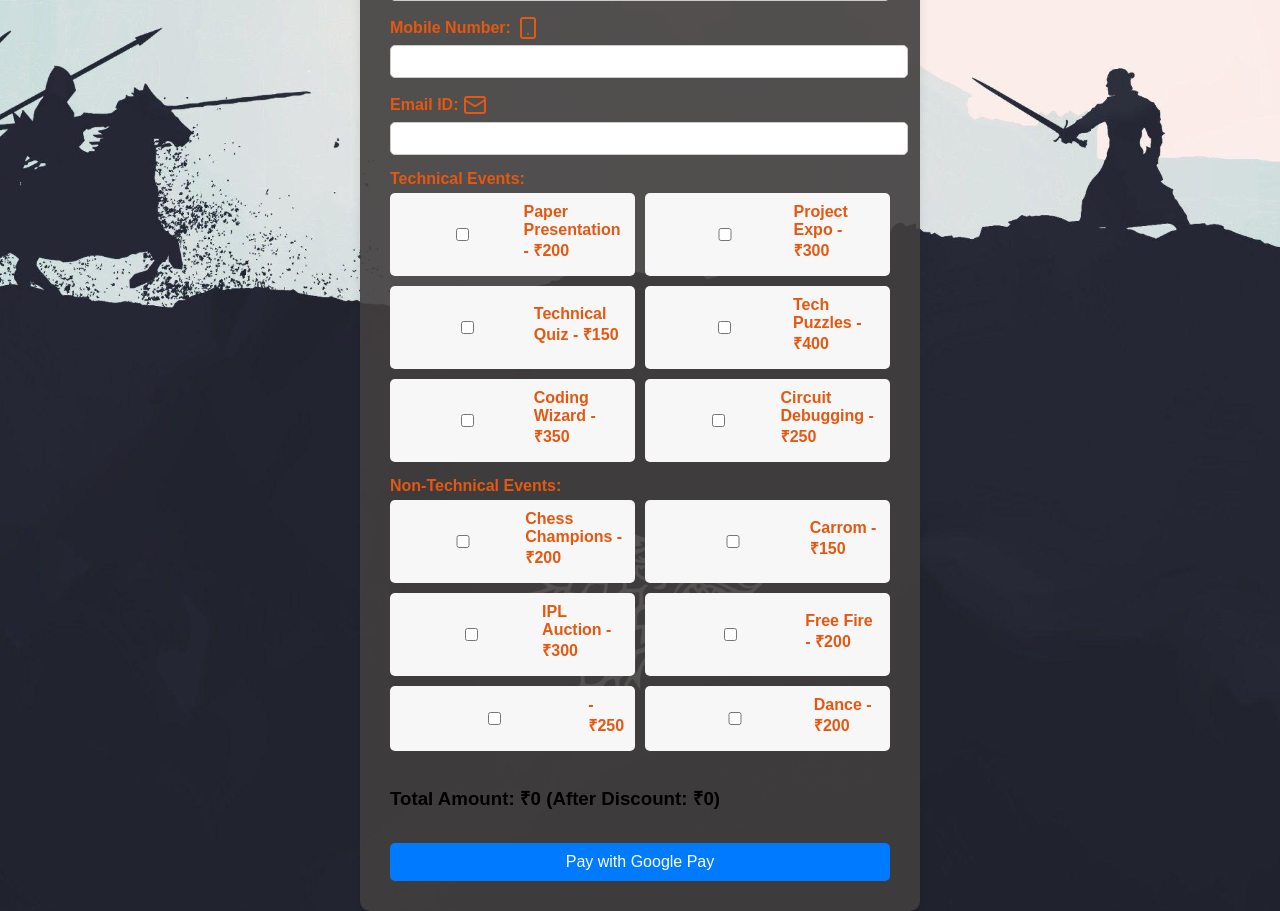
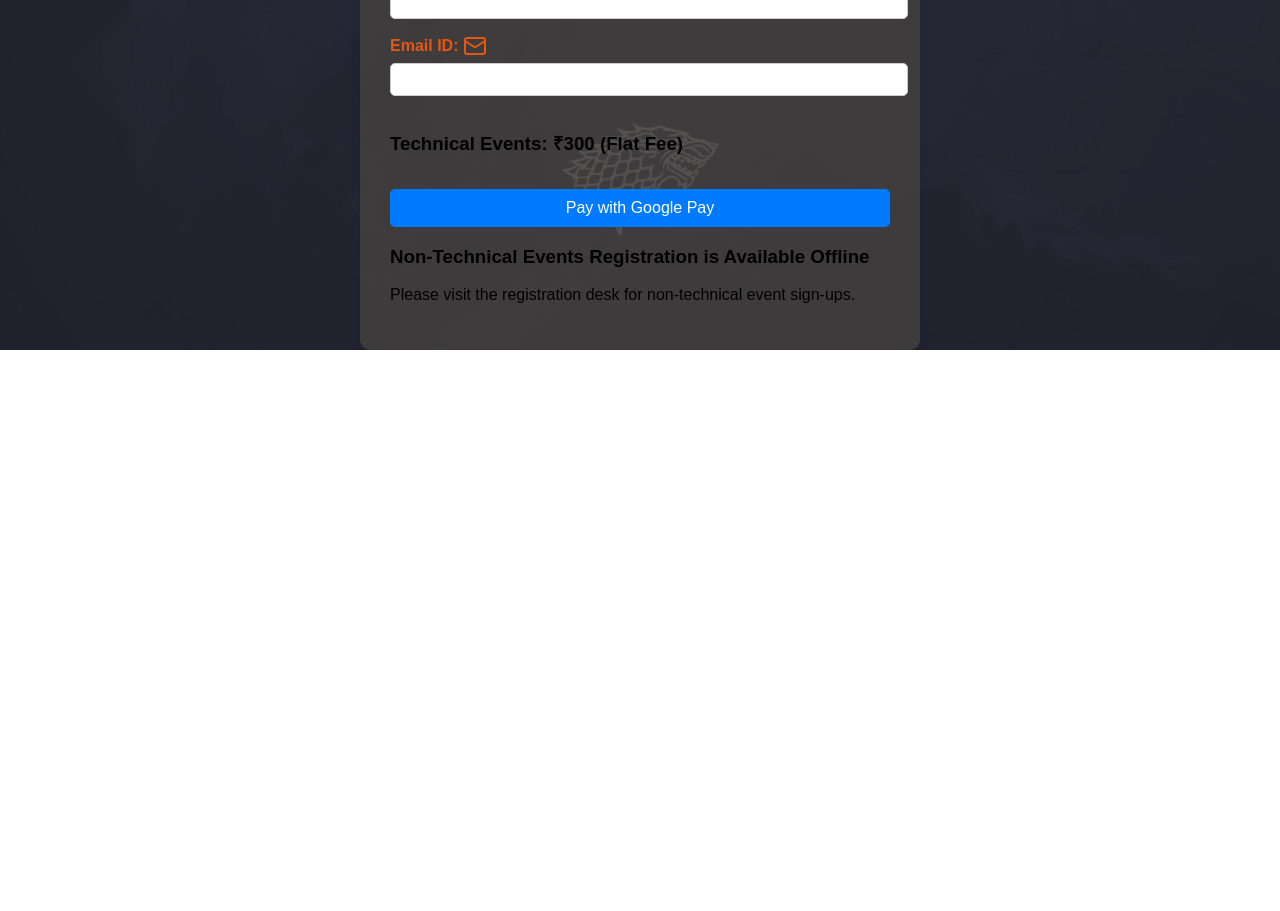
Before and after one commit to Ragul3504/eee_sympo_registraion_frontend, a React (Create React App) app: page / in a window 1280 px wide. Shown: the part 480-1391 px from the top of the page. After the commit the page ends 830 px from the top, so only its background shows below. Built offline with nearby package versions, Linux system fonts and the light colour scheme.

Commit message:
Initial commit

```diff
--- a/src/App.js
+++ b/src/App.js
@@ -2,23 +2,7 @@ import React, { useState } from "react";
 import "./App.css";
 import { Mail, Smartphone, User } from "lucide-react";
 
-const technicalEvents = [
-  { id: 1, name: "Paper Presentation", price: 200 },
-  { id: 2, name: "Project Expo", price: 300 },
-  { id: 3, name: "Technical Quiz", price: 150 },
-  { id: 4, name: "Tech Puzzles", price: 400 },
-  { id: 5, name: "Coding Wizard", price: 350 },
-  { id: 6, name: "Circuit Debugging", price: 250 },
-];
-
-const nonTechnicalEvents = [
-  { id: 7, name: "Chess Champions", price: 200 },
-  { id: 8, name: "Carrom ", price: 150 },
-  { id: 9, name: "IPL Auction", price: 300 },
-  { id: 10, name: "Free Fire", price: 200 },
-  { id: 11, name: "", price: 250 },
-  { id: 12, name: "Dance", price: 200 },
-];
+const eventPrice = 300; // Fixed price for all tech events
 
 function App() {
   const [formData, setFormData] = useState({
@@ -28,15 +12,11 @@ function App() {
     year: "",
     mobile: "",
     email: "",
-    selectedEvents: [],
-    totalAmount: 0,
+    totalAmount: eventPrice, // Always ₹300
   });
 
-  const [qrCodeURL, setQRCodeURL] = useState(""); // State to store QR code URL
+  const [qrCodeURL, setQRCodeURL] = useState("");
   const [loading, setLoading] = useState(false);
-
-  const eventFeeThreshold = 3; // Discount threshold
-  const discountRate = 0.1; // 10% discount
 
   const handleInputChange = (e) => {
     const { name, value } = e.target;
@@ -46,49 +26,11 @@ function App() {
     }));
   };
 
-  const handleEventSelection = (event) => {
-    const selectedEvent =
-      technicalEvents.concat(nonTechnicalEvents).find((ev) => ev.id === parseInt(event.target.value));
-    const isSelected = formData.selectedEvents.find((ev) => ev.id === selectedEvent.id);
-
-    if (isSelected) {
-      setFormData((prevData) => ({
-        ...prevData,
-        selectedEvents: prevData.selectedEvents.filter((ev) => ev.id !== selectedEvent.id),
-        totalAmount: prevData.totalAmount - selectedEvent.price,
-      }));
-    } else {
-      setFormData((prevData) => ({
-        ...prevData,
-        selectedEvents: [...prevData.selectedEvents, selectedEvent],
-        totalAmount: prevData.totalAmount + selectedEvent.price,
-      }));
-    }
-  };
-
-  const calculateDiscountedAmount = () => {
-    const baseAmount = formData.totalAmount;
-    if (formData.selectedEvents.length >= eventFeeThreshold) {
-      return baseAmount - baseAmount * discountRate;
-    }
-    return baseAmount;
-  };
-
   const handleSubmit = async (e) => {
     e.preventDefault();
-    const finalAmount = calculateDiscountedAmount();
 
-    // Basic validation
-    if (
-      !formData.name ||
-      !formData.college ||
-      !formData.department ||
-      !formData.year ||
-      !formData.mobile ||
-      !formData.email ||
-      formData.selectedEvents.length === 0
-    ) {
-      alert("Please fill all the fields and select at least one event.");
+    if (!formData.name || !formData.college || !formData.department || !formData.year || !formData.mobile || !formData.email) {
+      alert("Please fill all fields before proceeding.");
       return;
     }
 
@@ -96,15 +38,13 @@ function App() {
       setLoading(true);
       const response = await fetch("http://localhost:5000/api/register", {
         method: "POST",
-        headers: {
-          "Content-Type": "application/json",
-        },
-        body: JSON.stringify({ ...formData, totalAmount: finalAmount }),
+        headers: { "Content-Type": "application/json" },
+        body: JSON.stringify(formData),
       });
 
       if (response.ok) {
         const data = await response.json();
-        setQRCodeURL(data.qrCodeURL); // Receive QR Code URL from the backend
+        setQRCodeURL(data.qrCodeURL);
         alert("Registration successful! Scan the QR code to complete the payment.");
       } else {
         alert("Registration failed. Please try again.");
@@ -119,13 +59,10 @@ function App() {
 
   return (
     <div className="container">
-      <h1>Electryonz'25 </h1>
-      <h1>Technical Symposium Registration</h1>
+      <h1>Electryonz'25 Technical Symposium Registration</h1>
       <form className="registration-form" onSubmit={handleSubmit}>
         <div className="form-group">
-          <label>
-            Name: <User className="icon" />
-          </label>
+          <label>Name: <User className="icon" /></label>
           <input type="text" name="name" value={formData.name} onChange={handleInputChange} required />
         </div>
         <div className="form-group">
@@ -147,60 +84,16 @@ function App() {
           </select>
         </div>
         <div className="form-group">
-          <label>
-            Mobile Number: <Smartphone className="icon" />
-          </label>
+          <label>Mobile Number: <Smartphone className="icon" /></label>
           <input type="tel" name="mobile" value={formData.mobile} onChange={handleInputChange} required />
         </div>
         <div className="form-group">
-          <label>
-            Email ID: <Mail className="icon" />
-          </label>
+          <label>Email ID: <Mail className="icon" /></label>
           <input type="email" name="email" value={formData.email} onChange={handleInputChange} required />
         </div>
 
         <div className="form-group">
-          <label>Technical Events:</label>
-          <div className="events-list">
-            {technicalEvents.map((event) => (
-              <div key={event.id}>
-                <input
-                  type="checkbox"
-                  id={`event-${event.id}`}
-                  value={event.id}
-                  onChange={handleEventSelection}
-                />
-                <label htmlFor={`event-${event.id}`}>
-                  {event.name} - ₹{event.price}
-                </label>
-              </div>
-            ))}
-          </div>
-        </div>
-
-        <div className="form-group">
-          <label>Non-Technical Events:</label>
-          <div className="events-list">
-            {nonTechnicalEvents.map((event) => (
-              <div key={event.id}>
-                <input
-                  type="checkbox"
-                  id={`event-${event.id}`}
-                  value={event.id}
-                  onChange={handleEventSelection}
-                />
-                <label htmlFor={`event-${event.id}`}>
-                  {event.name} - ₹{event.price}
-                </label>
-              </div>
-            ))}
-          </div>
-        </div>
-
-        <div className="form-group">
-          <h3>
-            Total Amount: ₹{formData.totalAmount} (After Discount: ₹{calculateDiscountedAmount()})
-          </h3>
+          <h3>Technical Events: ₹{eventPrice} (Flat Fee)</h3>
         </div>
 
         <button type="submit" className="btn" disabled={loading}>
@@ -214,6 +107,11 @@ function App() {
           <img src={qrCodeURL} alt="Google Pay QR Code" style={{ width: "200px", height: "200px" }} />
         </div>
       )}
+
+      <div className="offline-registration">
+        <h3>Non-Technical Events Registration is Available Offline</h3>
+        <p>Please visit the registration desk for non-technical event sign-ups.</p>
+      </div>
     </div>
   );
 }
```
